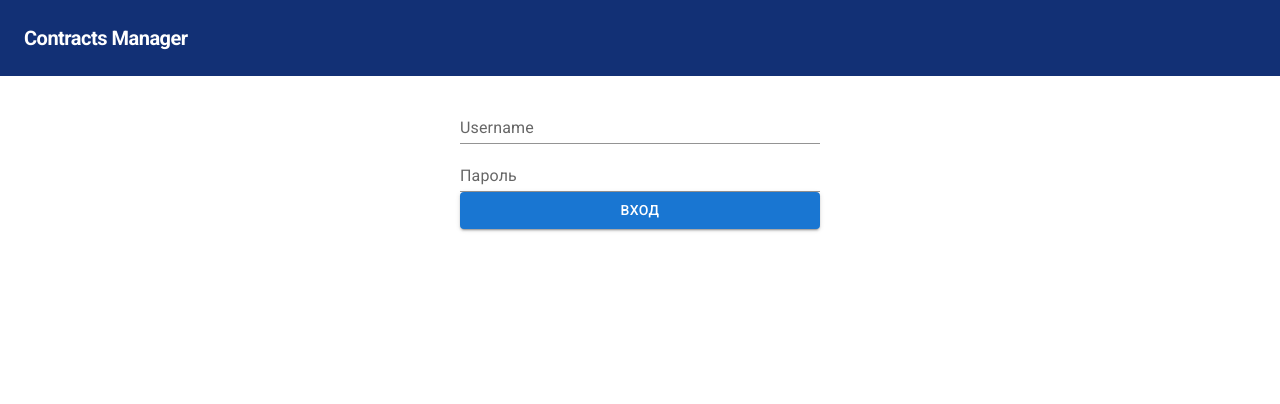
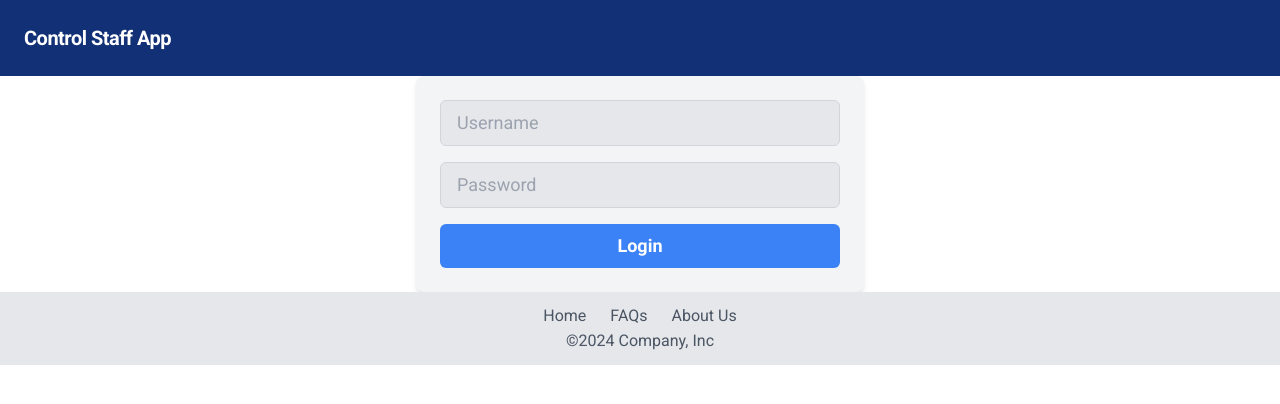
Before and after one commit to BladEvgen/Control-app, a React (Vite) app in the folder frontend/: page /login in a window 1280 px wide. Shown: the top 404 px of the page. Built offline with nearby package versions, Linux system fonts and the light colour scheme.

Commit message:
Cosmetic update

```diff
--- a/frontend/src/components/HeaderComponent.tsx
+++ b/frontend/src/components/HeaderComponent.tsx
@@ -41,7 +41,8 @@ const HeaderComponent = () => {
     Cookies.remove("refresh_token");
     Cookies.remove("sessionid");
     setIsAuthenticated(false);
-    navigate("/");
+
+    window.location.reload();
   };
 
   const toggleDropdown = () => {
@@ -54,7 +55,7 @@ const HeaderComponent = () => {
         <div className="flex items-center flex-shrink-0 text-white mr-6">
           <Link to="/">
             <span className="font-semibold text-xl tracking-tight">
-              Contracts Manager
+              Control Staff App
             </span>
           </Link>
         </div>
--- a/frontend/src/pages/ChildDepartmentPage.tsx
+++ b/frontend/src/pages/ChildDepartmentPage.tsx
@@ -69,7 +69,9 @@ const ChildDepartmentPage = () => {
             className="inline-block mb-4 px-4 py-2 bg-blue-500 text-white rounded-md hover:bg-blue-600">
             На главную страницу
           </Link>
-          <p>Количество сотрудников: {data?.staff_count}</p>
+          <p>
+            <strong>Количество сотрудников:</strong> {data?.staff_count}
+          </p>
           <div className="overflow-x-auto">
             <table className="min-w-full divide-y divide-gray-200">
               <thead className="bg-gray-50">
--- a/frontend/src/pages/LoginPage.tsx
+++ b/frontend/src/pages/LoginPage.tsx
@@ -1,4 +1,3 @@
-import { Box, Button, TextField } from "@mui/material";
 import { useState } from "react";
 import axiosInstance from "../api";
 import Cookies from "js-cookie";
@@ -25,44 +24,37 @@ const LoginPage = () => {
     }
   };
 
+  const handleKeyPress = (e: any) => {
+    if (e.key === "Enter") {
+      handleSubmit();
+    }
+  };
+
   return (
-    <Box
-      sx={{
-        display: "flex",
-        flexDirection: "column",
-        alignItems: "center",
-        justifyContent: "center",
-        width: "100%",
-        maxWidth: 400,
-        margin: "0 auto",
-        padding: "20px",
-      }}>
-      <TextField
+    <div className="flex flex-col items-center justify-center w-full max-w-md mx-auto p-6 bg-gray-100 rounded-lg shadow-md">
+      <input
+        className="w-full px-4 py-2 mb-4 text-lg bg-gray-200 border border-gray-300 rounded-md focus:outline-none focus:border-blue-500"
         value={username}
         onChange={(e) => setUsername(e.target.value)}
         name="username"
-        label="Username"
+        placeholder="Username"
         type="text"
-        variant="standard"
-        fullWidth
       />
-      <TextField
+      <input
+        className="w-full px-4 py-2 mb-4 text-lg bg-gray-200 border border-gray-300 rounded-md focus:outline-none focus:border-blue-500"
         value={password}
         onChange={(e) => setPassword(e.target.value)}
         name="password"
-        label="Пароль"
+        placeholder="Password"
         type="password"
-        variant="standard"
-        fullWidth
+        onKeyPress={handleKeyPress}
       />
-      <Button
-        variant="contained"
-        color="primary"
-        onClick={handleSubmit}
-        fullWidth>
-        Вход
-      </Button>
-    </Box>
+      <button
+        className="w-full px-4 py-2 text-lg font-semibold text-white bg-blue-500 rounded-md hover:bg-blue-600 focus:outline-none focus:bg-blue-600"
+        onClick={handleSubmit}>
+        Login
+      </button>
+    </div>
   );
 };
 
--- a/frontend/src/router.tsx
+++ b/frontend/src/router.tsx
@@ -17,7 +17,7 @@ const Layout: React.FC<LayoutProps> = ({ children }) => {
     <div>
       <HeaderComponent />
       {children}
-      {/* <FooterComponent /> */}
+      <FooterComponent />
     </div>
   );
 };
```
